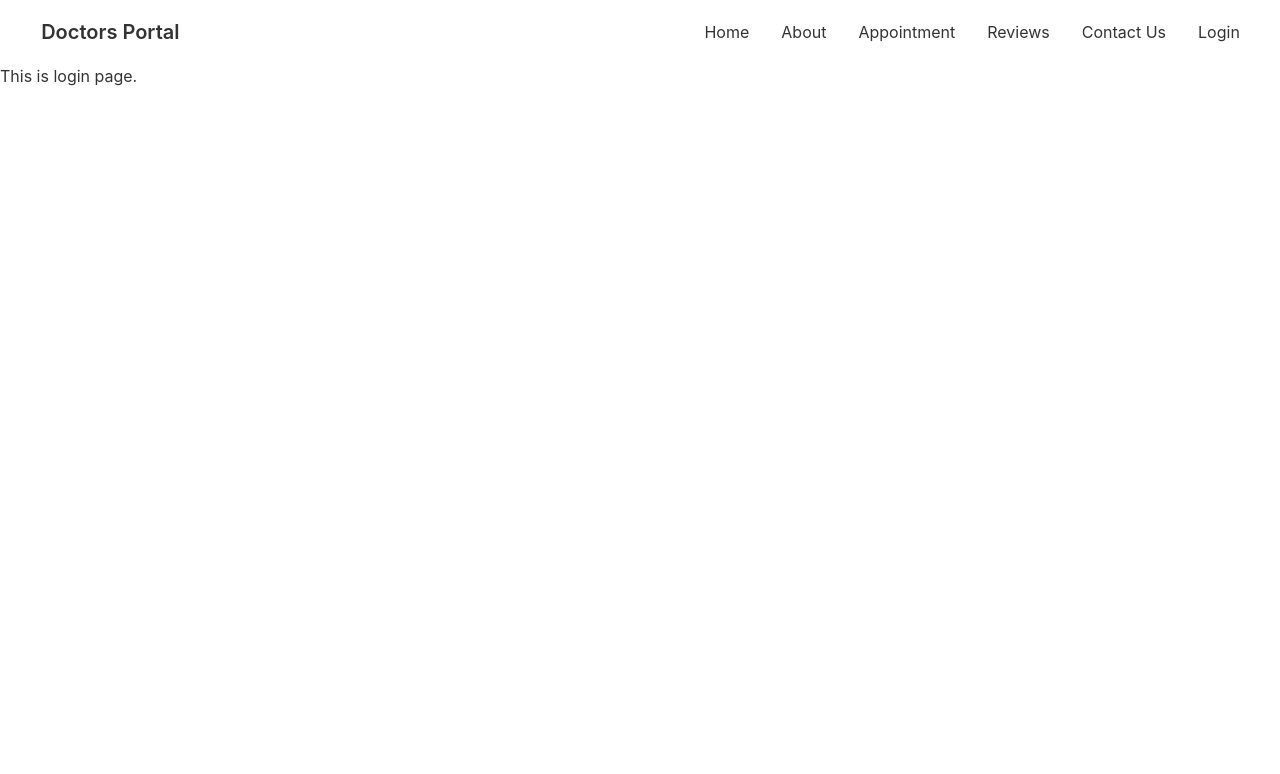
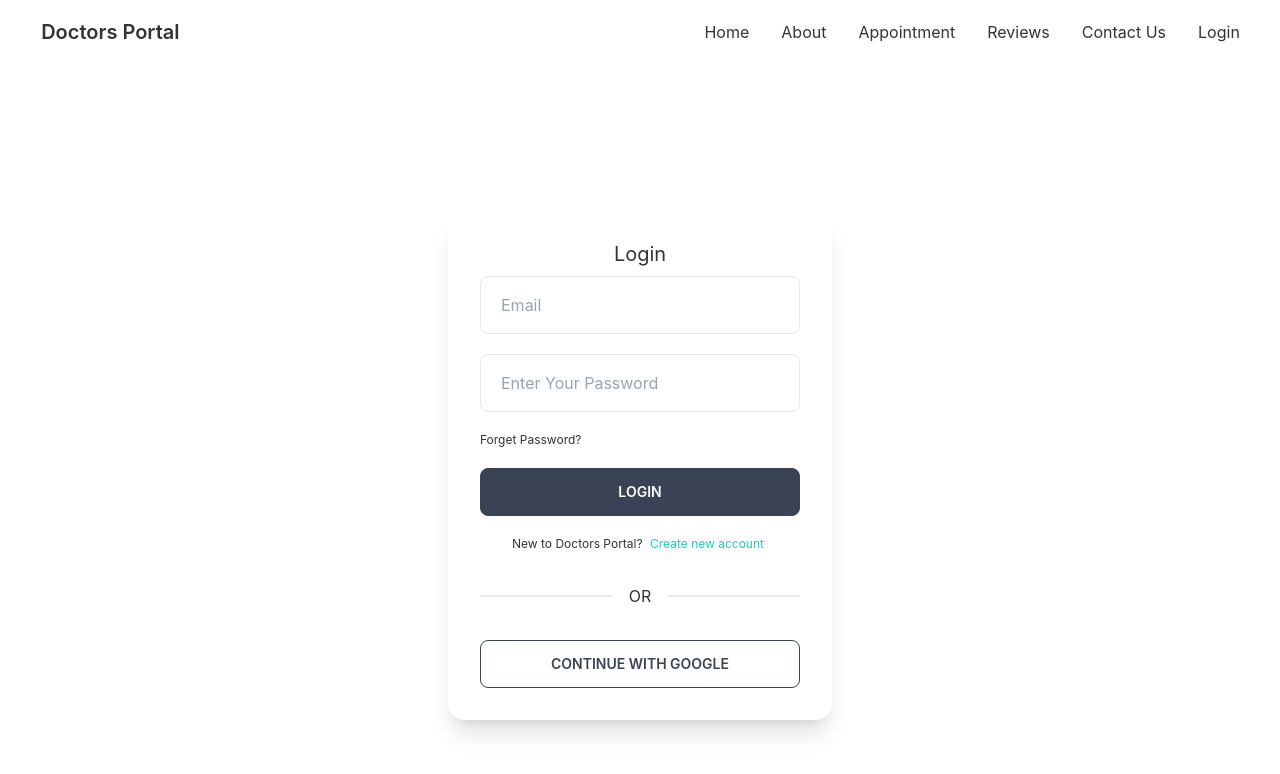
Before and after one commit to ahanafislam/doctors-portal, a React (Create React App) app: page /login in a window 1280 px wide. Shown: the top 774 px of the page. Built offline with nearby package versions, Linux system fonts and the light colour scheme.

Commit message:
Create Login page

```diff
--- a/package.json
+++ b/package.json
@@ -8,9 +8,11 @@
     "@testing-library/user-event": "^13.5.0",
     "daisyui": "^2.14.3",
     "date-fns": "^2.28.0",
+    "firebase": "^9.8.1",
     "react": "^18.1.0",
     "react-day-picker": "^8.0.5",
     "react-dom": "^18.1.0",
+    "react-firebase-hooks": "^5.0.3",
     "react-router-dom": "^6.3.0",
     "react-scripts": "5.0.1",
     "web-vitals": "^2.1.4"
--- a/src/Pages/Appointment/AvailableAppointments/AvailableAppointments.js
+++ b/src/Pages/Appointment/AvailableAppointments/AvailableAppointments.js
@@ -8,7 +8,7 @@ const AvailableAppointments = ({date}) => {
     const [treatment, setTreatment] = useState(null);
 
     useEffect(() => {
-        fetch('services.json')
+        fetch('http://localhost:5000/service')
             .then(res => res.json())
             .then(data => setServices(data));
     },[])
--- a/src/Pages/Appointment/BookingModal/BookingModal.js
+++ b/src/Pages/Appointment/BookingModal/BookingModal.js
@@ -11,6 +11,7 @@ const BookingModal = ({treatment, date, setTreatment}) => {
         event.preventDefault();
         const slot = event.target.slot.value;
         console.log(slot);
+        // to close the modal
         setTreatment(null);
     }
 
@@ -31,7 +32,6 @@ const BookingModal = ({treatment, date, setTreatment}) => {
                         <input type="text" name='name' placeholder='Full Name' className={formControl}/>
                         <input type="text" name='phone' placeholder='Phone Number' className={formControl}/>
                         <input type="email" name='email' placeholder='Email' className={formControl}/>
-                        <input type="text" placeholder='' className={formControl}/>
                         <button className='btn btn-accent text-white'>Submit</button>
                     </form>
                 </div>
--- a/src/Pages/Login/Login.js
+++ b/src/Pages/Login/Login.js
@@ -1,10 +1,26 @@
 import React from 'react';
+import { Link } from 'react-router-dom';
 
 const Login = () => {
+    // Style variable
+    const formControl = 'py-4 px-5 rounded-lg border';
     return (
-        <div>
-            <h1>This is login page.</h1>
-        </div>
+        <section className='container mx-auto lg:px-10 h-screen flex justify-center items-center'>
+            <div class="card w-96 bg-base-100 shadow-xl">
+                <div class="card-body">
+                    <div className="text-center text-xl">Login</div>
+                    <form className='flex flex-col gap-5'>
+                        <input type="email" name='email' placeholder='Email' className={formControl}/>
+                        <input type="password" name='password' placeholder='Enter Your Password' className={formControl}/>
+                        <Link to="/" className='text-xs'>Forget Password?</Link>
+                        <button className='btn btn-accent text-white'>Login</button>
+                        <p className='text-xs text-center'>New to Doctors Portal? <Link to='/registration' className='mx-1 text-secondary'>Create new account</Link></p>
+                        <div className="divider">OR</div>
+                        <button className='btn border bg-white border-accent text-accent hover:text-white'>Continue with google</button>
+                    </form>
+                </div>
+            </div>
+        </section>
     );
 };
 
--- /dev/null
+++ b/src/firebase.init.js
@@ -0,0 +1,22 @@
+// Import the functions you need from the SDKs you need
+import { initializeApp } from "firebase/app";
+import { getAuth } from 'firebase/auth';
+// TODO: Add SDKs for Firebase products that you want to use
+// https://firebase.google.com/docs/web/setup#available-libraries
+
+// Your web app's Firebase configuration
+const firebaseConfig = {
+  apiKey: process.env.REACT_APP_APIKEY,
+  authDomain: process.env.REACT_APP_AUTHDOMAIN,
+  projectId: process.env.REACT_APP_PROJECTID,
+  storageBucket: process.env.REACT_APP_STORAGEBUCKET,
+  messagingSenderId: process.env.REACT_APP_MESSAGINGSENDERID,
+  appId: process.env.REACT_APP_APPID
+};
+
+// Initialize Firebase
+const app = initializeApp(firebaseConfig);
+
+const auth = getAuth(app);
+
+export default auth;
```
Also changed, not shown: 1 other file (tests, documents, lock files or other folders).
